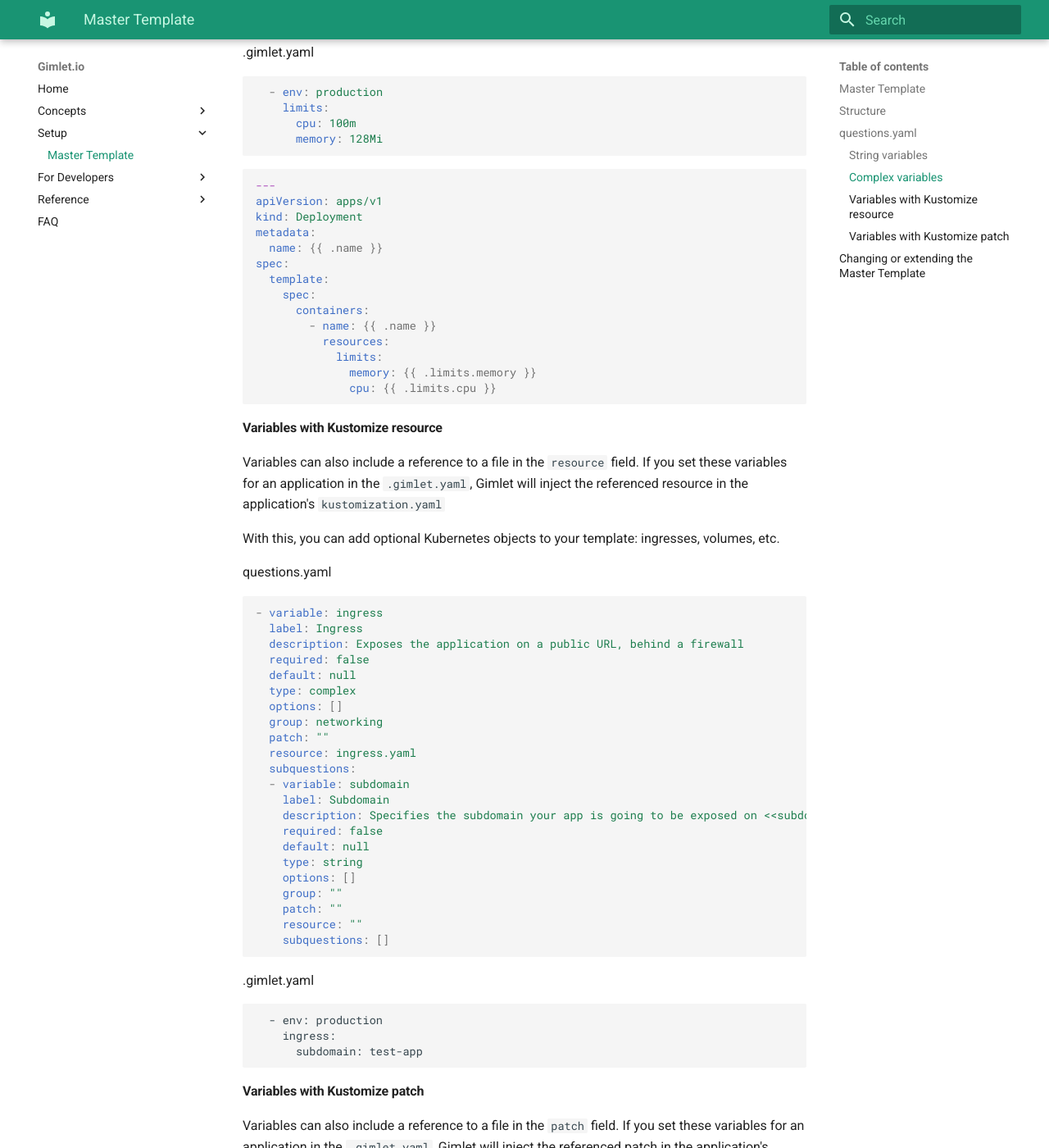
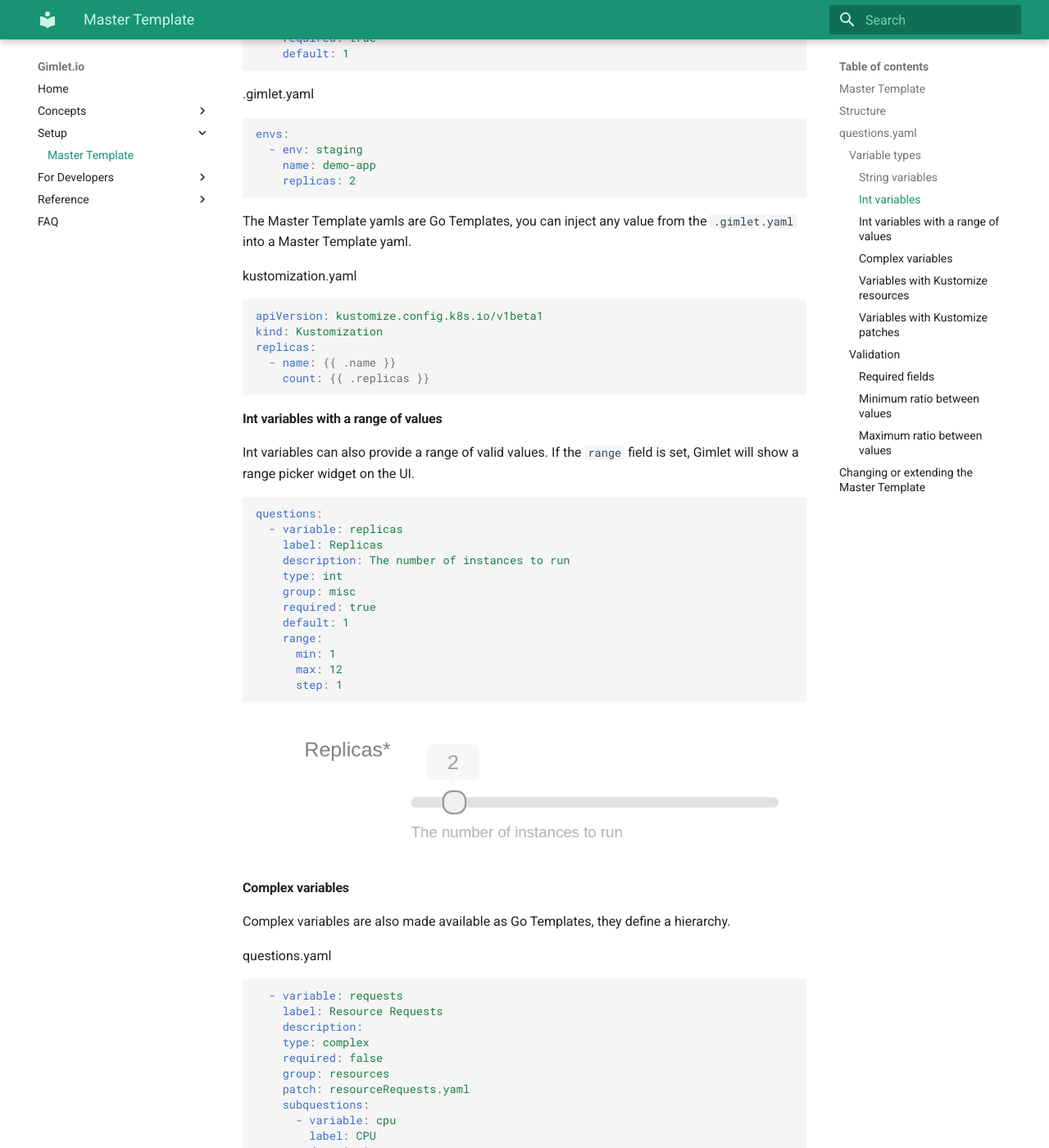
Before and after one commit to laszlocph/gimlet-docs, an MkDocs documentation site: the page built from docs/setup/master-template.md, in a window 1280 px wide and 1400 px high, scrolled down 3468 px. Shown: the whole window at 82% size. Built offline with MkDocs 1.6.1 and Material for MkDocs 9.7.7, drawn with Linux system fonts in a browser that asks for light colours; comment, search, counter and statistics services are not loaded; some of the changed text lies outside the part shown.

Commit message:
Documented range value

````diff
--- a/docs/setup/master-template.md
+++ b/docs/setup/master-template.md
@@ -8,9 +8,13 @@ On this page you learn what is a Gimlet Master Template and how to tailor it to
 
 ## Master Template
 
-Gimlet uses a generic template for new deployments.
+All applications deployed with Gimlet derive from the Master Template.
 
-When you create a new deployment, or change an existing one, the deployment settings on the UI, and the fields available in `.gimlet.yaml` are coming from the Master Template.
+The Master Template is a generalized Kustomize template that is resolved to Kubernetes manifests at deploy time,
+and then stored in the gitops repository for the gitops controller to deploy.
+
+The Master Template provides the deployment options for developers to configure their deployments.
+All [Deployment Options](http://localhost:8000/reference/options/) are made possible by the Master Template, and this is what developers can configure on the repository configuration UI, or in the `gimlet.yaml` file.
 
 The Master Template is part of the GitOps repository, and you are free to look at it, or alter it to your needs.
 
@@ -22,10 +26,8 @@ The Master Template is part of the GitOps repository, and you are free to look a
 
 The Gimlet Master Template is a *Kustomize* based template.
 
-Gimlet combines the values from the`.gimlet.yaml` file, or the deployment settings given on the UI, with the master template and constructs and places a valid application manifest to the `releases` folder.
+Gimlet combines the values from the`.gimlet.yaml` file - or the deployment settings given on the UI - with the master template and constructs a valid application manifest and places in the `releases` folder.
 Which is then synced to the cluster by Flux.
-
-The available options are defined in the `questions.yaml` which is then merged with the application settings to get the application yamls
 
 ```bash
 masterTemplate
@@ -48,6 +50,9 @@ masterTemplate
 ```
 
 ## `questions.yaml`
+
+All deployment options are described in the `questions.yaml` file.
+You are free to look at it, and change it to your team's needs.
 
 The following sample of the `questions.yaml` shows a few types of variables.
 
@@ -104,9 +109,11 @@ questions:
         type: string
 ```
 
+### Variable types
+
 #### String variables
 
-String variables are made available in the master template yamls, and you can use them as Go Templates.
+String variables are made available in the Master Template yamls.
 
 questions.yaml
 ```yaml
@@ -126,8 +133,9 @@ envs:
     name: demo-app
 ```
 
+The Master Template yamls are Go Templates, you can inject any value from the `.gimlet.yaml` into a Master Template yaml.
+
 ```yaml
-
 apiVersion: apps/v1
 kind: Deployment
 metadata:
@@ -139,6 +147,61 @@ spec:
       - name: {{ .name }}
         image: dummy-image
 ```
+
+#### Int variables
+
+Int variables are made available in the Master Template yamls.
+
+questions.yaml
+```yaml
+questions:
+  - variable: replicas
+    label: Replicas
+    description: The number of instances to run
+    type: int
+    required: true
+    default: 1
+```
+
+.gimlet.yaml
+```yaml
+envs:
+  - env: staging
+    name: demo-app
+    replicas: 2
+```
+
+The Master Template yamls are Go Templates, you can inject any value from the `.gimlet.yaml` into a Master Template yaml.
+
+kustomization.yaml
+```yaml
+apiVersion: kustomize.config.k8s.io/v1beta1
+kind: Kustomization
+replicas:
+  - name: {{ .name }}
+    count: {{ .replicas }}
+```
+
+#### Int variables with a range of values
+
+Int variables can also provide a range of valid values. If the `range` field is set, Gimlet will show a range picker widget on the UI.
+
+```yaml
+questions:
+  - variable: replicas
+    label: Replicas
+    description: The number of instances to run
+    type: int
+    group: misc
+    required: true
+    default: 1
+    range:
+      min: 1
+      max: 12
+      step: 1
+```
+
+![Int ranges](./replicas.png)
 
 #### Complex variables
 
@@ -188,48 +251,57 @@ spec:
               cpu: {{ .limits.cpu }}
 ```
 
-#### Variables with Kustomize resource
+#### Variables with Kustomize resources
 
-Variables can also include a reference to a file in the `resource` field. If you set these variables for an application in
-the `.gimlet.yaml`, Gimlet will inject the referenced resource in the application's `kustomization.yaml`
-
-With this, you can add optional Kubernetes objects to your template: ingresses, volumes, etc.
+Variables that define the `resource` field inject the referenced resource file to the Kustomize template.
 
 questions.yaml
-```yaml
-- variable: ingress
-  label: Ingress
-  description: Exposes the application on a public URL, behind a firewall
-  required: false
-  default: null
-  type: complex
-  options: []
-  group: networking
-  patch: ""
-  resource: ingress.yaml
-  subquestions:
-  - variable: subdomain
-    label: Subdomain
-    description: Specifies the subdomain your app is going to be exposed on <<subdomain>>.test.laszlo.cloud
+```diff
+questions:
+  - variable: ingress
+    label: Ingress
+    description: Exposes the application on a public URL, behind a firewall
     required: false
     default: null
-    type: string
+    type: complex
     options: []
-    group: ""
+    group: networking
     patch: ""
-    resource: ""
-    subquestions: []
++   resource: ingress.yaml
+    subquestions:
+    - variable: subdomain
+      label: Subdomain
+      description: Specifies the subdomain your app is going to be exposed on <<subdomain>>.test.laszlo.cloud
+      required: false
+      default: null
+      type: string
+      options: []
+      group: ""
+      patch: ""
+      resource: ""
+     subquestions: []
 ```
-
 .gimlet.yaml
 ```
   - env: production
+    name: myApp
     ingress:
       subdomain: test-app
 ```
 
+The generated kustomization.yaml
+```yaml
+apiVersion: kustomize.config.k8s.io/v1beta1
+kind: Kustomization
+bases:
+  - ../../../config/myApp/
+resources:
+  - ingress.yaml
+```
 
-#### Variables with Kustomize patch
+Using the `resource` field, you can add optional Kubernetes objects to your template: ingresses, volumes, etc.
+
+#### Variables with Kustomize patches
 
 Variables can also include a reference to a file in the `patch` field. If you set these variables for an application in
 the `.gimlet.yaml`, Gimlet will inject the referenced patch in the application's `kustomization.yaml`
@@ -237,14 +309,14 @@ the `.gimlet.yaml`, Gimlet will inject the referenced patch in the application's
 With this, you can add optional fields to Kubernetes objects: resource requests, annotations, etc.
 
 questions.yaml
-```yaml
+```diff
   - variable: requests
     label: Resource Requests
     description:
     type: complex
     required: false
     group: resources
-    patch: resourceRequests.yaml
++   patch: resourceRequests.yaml
     subquestions:
       - variable: cpu
         label: CPU
@@ -263,22 +335,94 @@ questions.yaml
       memory: 128Mi
 ```
 
+The generated kustomization.yaml
 ```yaml
----
-apiVersion: apps/v1
-kind: Deployment
-metadata:
-  name: {{ .name }}
-spec:
-  template:
-    spec:
-      containers:
-        - name: {{ .name }}
-          resources:
-            limits:
-              memory: {{ .limits.memory }}
-              cpu: {{ .limits.cpu }}
+apiVersion: kustomize.config.k8s.io/v1beta1
+kind: Kustomization
+bases:
+  - ../../../config/myApp/
+patchesStrategicMerge:
+  - resourceRequests.yaml
 ```
+
+### Validation
+
+#### Required fields
+
+questions.yaml
+```diff
+questions:
+  - variable: name
+    label: Name
+    description: The name of your application
+    type: string
+    group: basic
++   required: true
+```
+
+#### Minimum ratio between values
+
+```diff
+questions
+  - variable: requests
+    label: Resource Requests
+    description: "Requests are used by the cluster scheduler to place your workload on the best suiting server node."
+    type: complex
+    required: false
+    group: resources
+    patch: resourceRequests.yaml
+    subquestions:
+      - variable: cpu
+        label: CPU
+        description: "Indicates the average CPU usage of the application. 1000 CPU shares = 1 CPU core"
+        type: int
+        default: 500
+        range:
+          min: 100
+          max: 8000
+          step: 100
+        unit: "m"
+        readableUnit: "shares"
++       validation:
++         - type: minRatio
++           variable: limits.cpu
++           value: 0.1
++           description: "CPU limits should be a maximum of 10X of CPU requests. We are over-provisioning our cluster on purpose, but anything over 10X could hurt uptime. Please adjust your request or limit."
+```
+
+Fails the validation if `value/targetVariableValue < rule.value`.
+
+#### Maximum ratio between values
+
+```diff
+questions
+  - variable: requests
+    label: Resource Requests
+    description: "Requests are used by the cluster scheduler to place your workload on the best suiting server node."
+    type: complex
+    required: false
+    group: resources
+    patch: resourceRequests.yaml
+    subquestions:
+      - variable: cpu
+        label: CPU
+        description: "Indicates the average CPU usage of the application. 1000 CPU shares = 1 CPU core"
+        type: int
+        default: 500
+        range:
+          min: 100
+          max: 8000
+          step: 100
+        unit: "m"
+        readableUnit: "shares"
++       validation:
++         - type: maxRatio
++           variable: limits.cpu
++           value: 1
++           description: "CPU requests can not be higher than CPU limits. Please adjust your request or limit."
+```
+
+Fails the validation if `value/targetVariableValue > rule.value`.
 
 ## Changing or extending the Master Template
 
````
Also changed, not shown: docs/setup/replicas.png (added).
